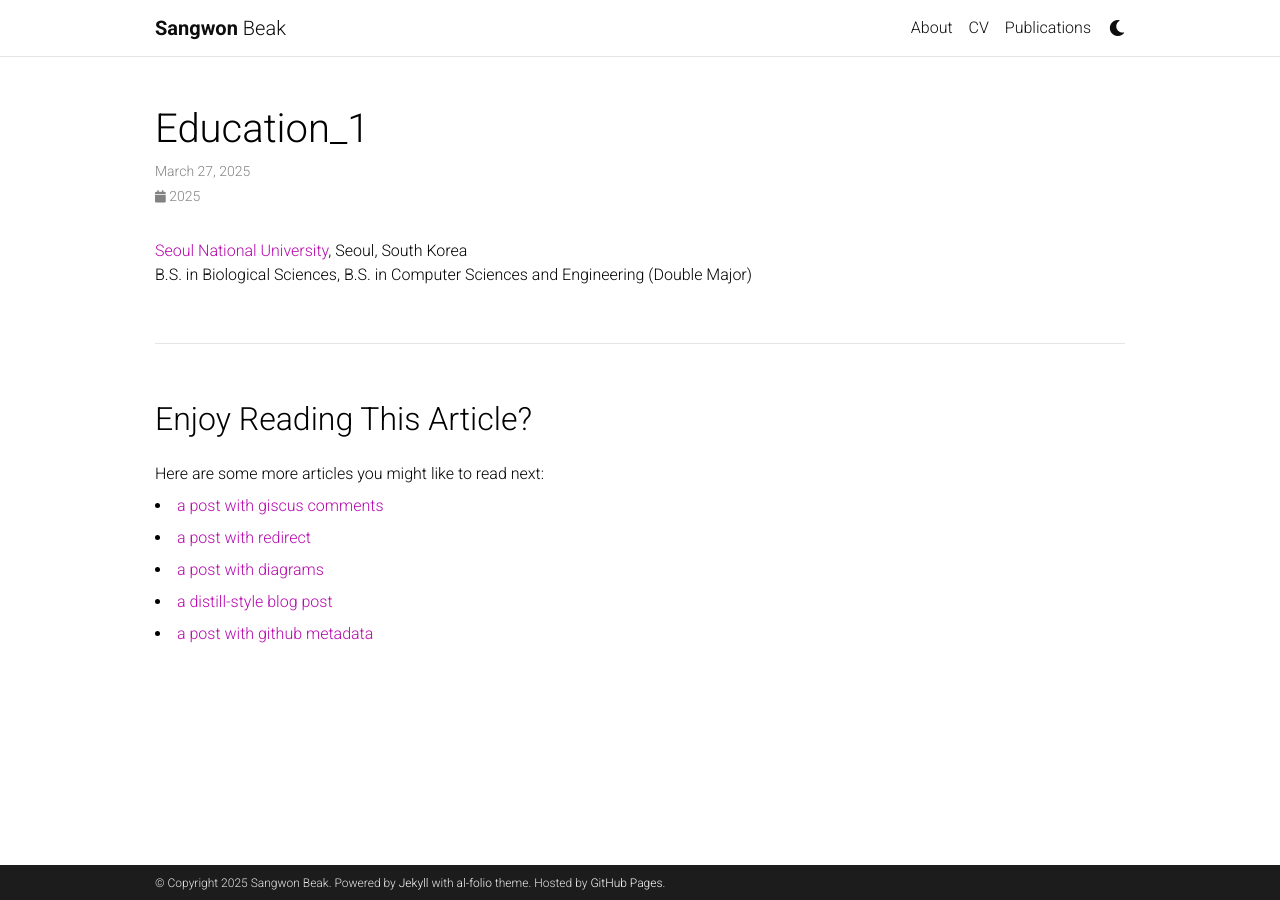
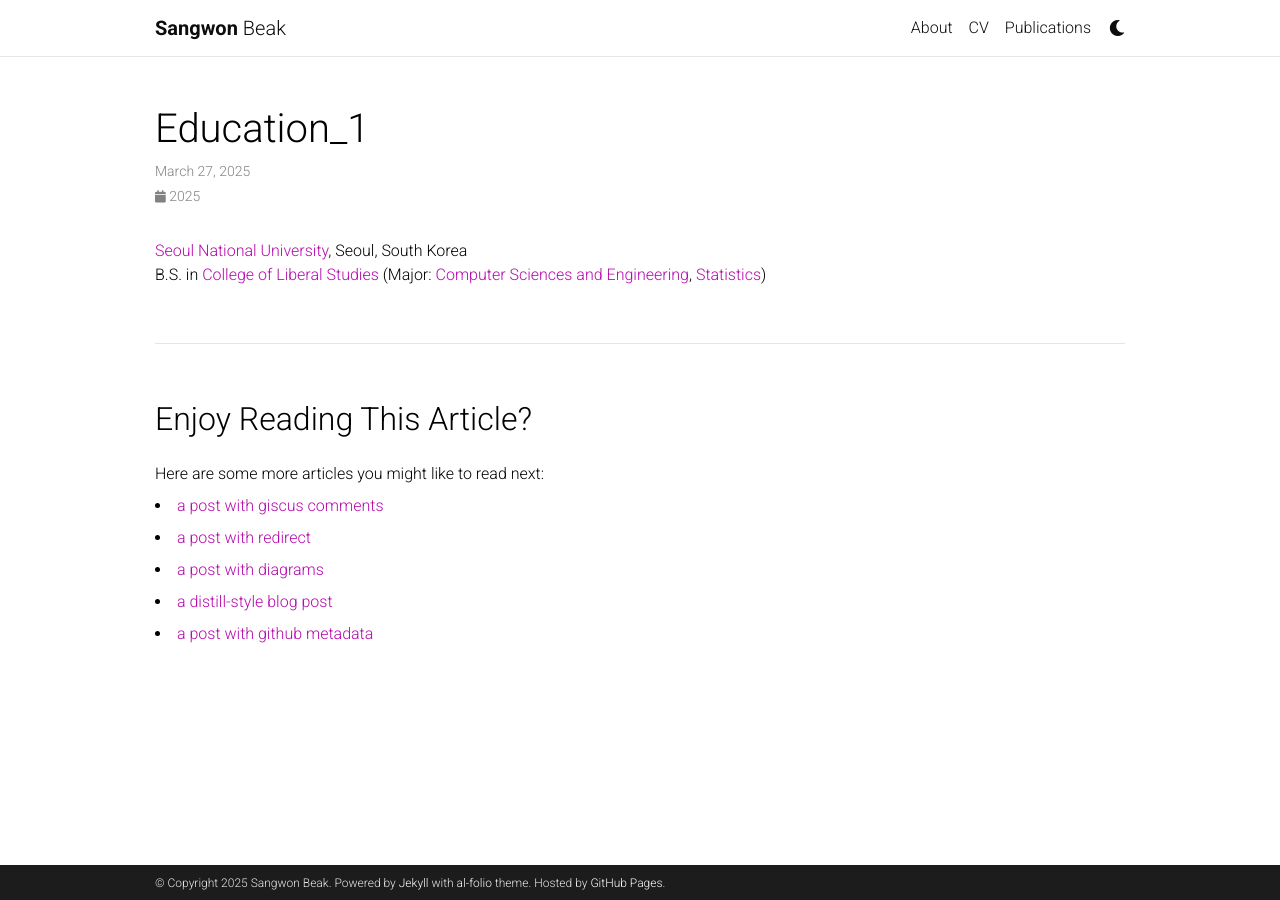
Before and after one commit to TLB-MISS/tlb-miss.github.io, a Jekyll site: the page built from _education/education_1.md, in a window 1280 px wide. Built offline with Jekyll 4.4.1, drawn with Linux system fonts in a browser that asks for light colours; full-size pictures stand in for the smaller copies a plugin makes; comment, search, counter and statistics services are not loaded; a style sheet for code colours, icons or effects is not loaded.

Commit message:
fix news

```diff
--- a/_education/education_1.md
+++ b/_education/education_1.md
@@ -5,4 +5,4 @@ inline: true
 ---
 
 [Seoul National University](https://www.snu.ac.kr/), Seoul, South Korea \
-B.S. in Biological Sciences, B.S. in Computer Sciences and Engineering (Double Major)
+B.S. in [College of Liberal Studies](https://jhugestar.github.io/) (Major:  [Computer Sciences and Engineering](https://cse.snu.ac.kr/), [Statistics](https://stat.snu.ac.kr/))
```
Also changed, not shown: _education/education_2.md (+1 -1 lines), _news/announcement_1.md (+1 -1 lines), _news/announcement_2.md (+2 -2 lines), _pages/about.md (+1 -1 lines).
